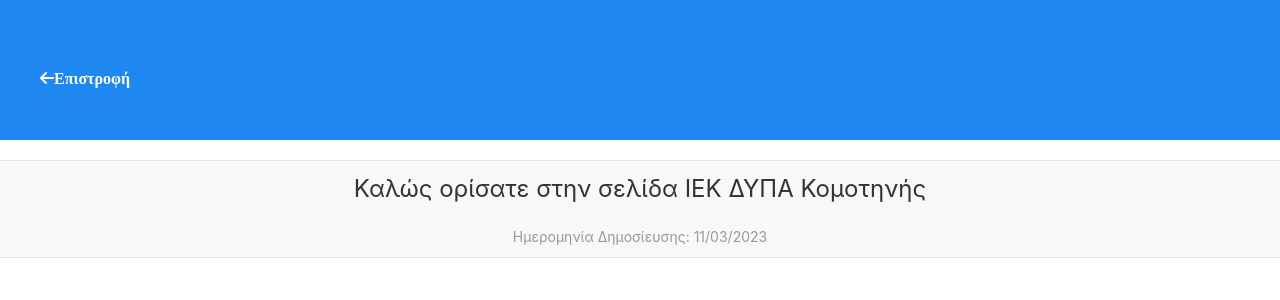
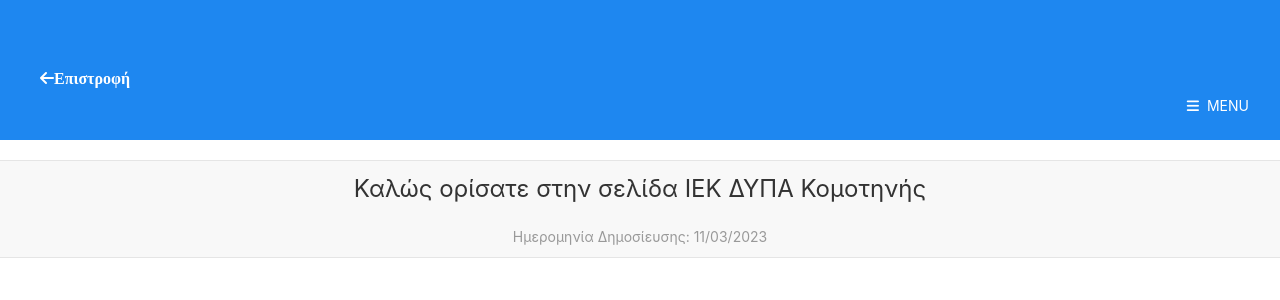
Before and after one commit to iek-komotini/iek-komotini.github.io, a Jekyll site: the page built from news/index.html, in a window 1280 px wide. Shown: the top 300 px of the page. Built offline with Jekyll 4.4.1, drawn with Linux system fonts in a browser that asks for light colours; nearby versions of some CDN libraries; the list of posts is cut into pages by our own code.

Commit message:
Update newsfrontlayout.html

```diff
--- a/_layouts/newsfrontlayout.html
+++ b/_layouts/newsfrontlayout.html
@@ -13,6 +13,9 @@
     <div class="uk-container">
 	<a style="color:white;" href="{{ site.url }}/"><i class="fa-solid fa-arrow-left">Επιστροφή</i></a>
 	</div>
+
+
+	{% include navbar_posts.html %}
 </div>
 
 
```
